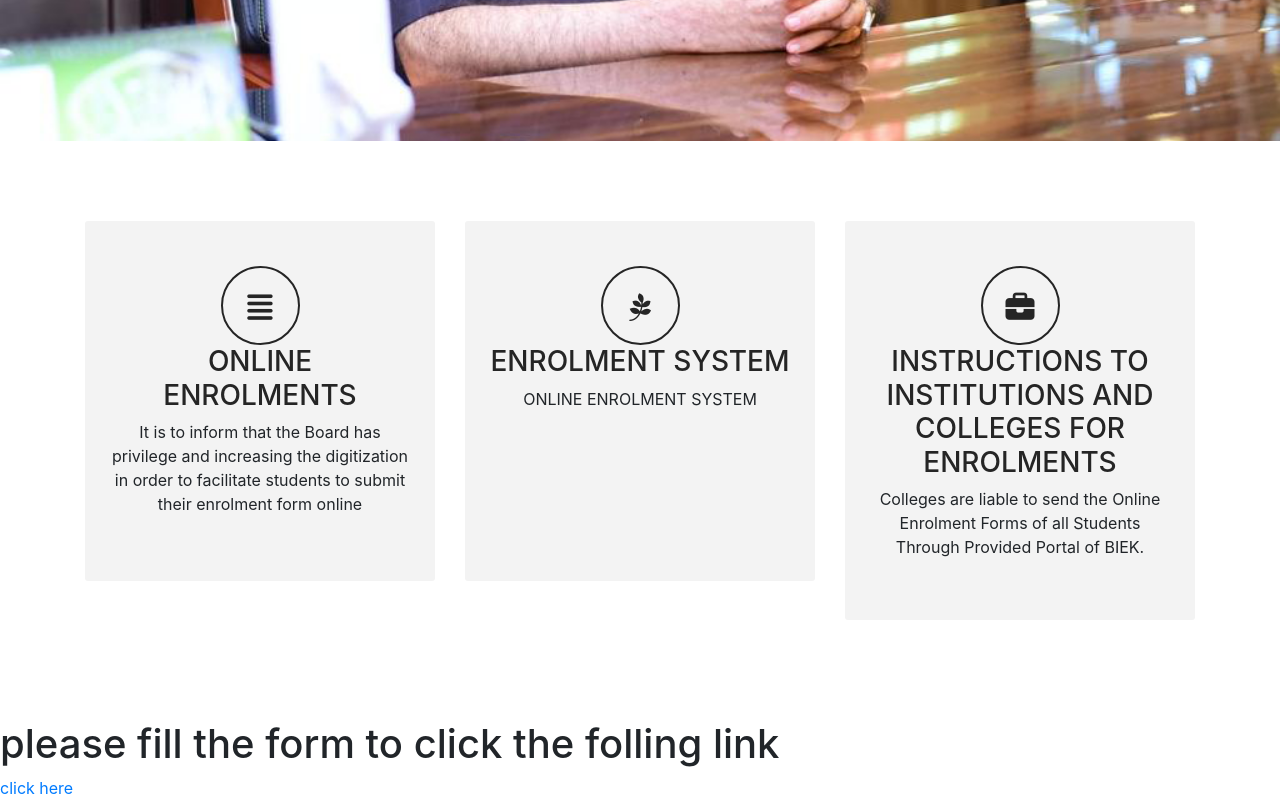
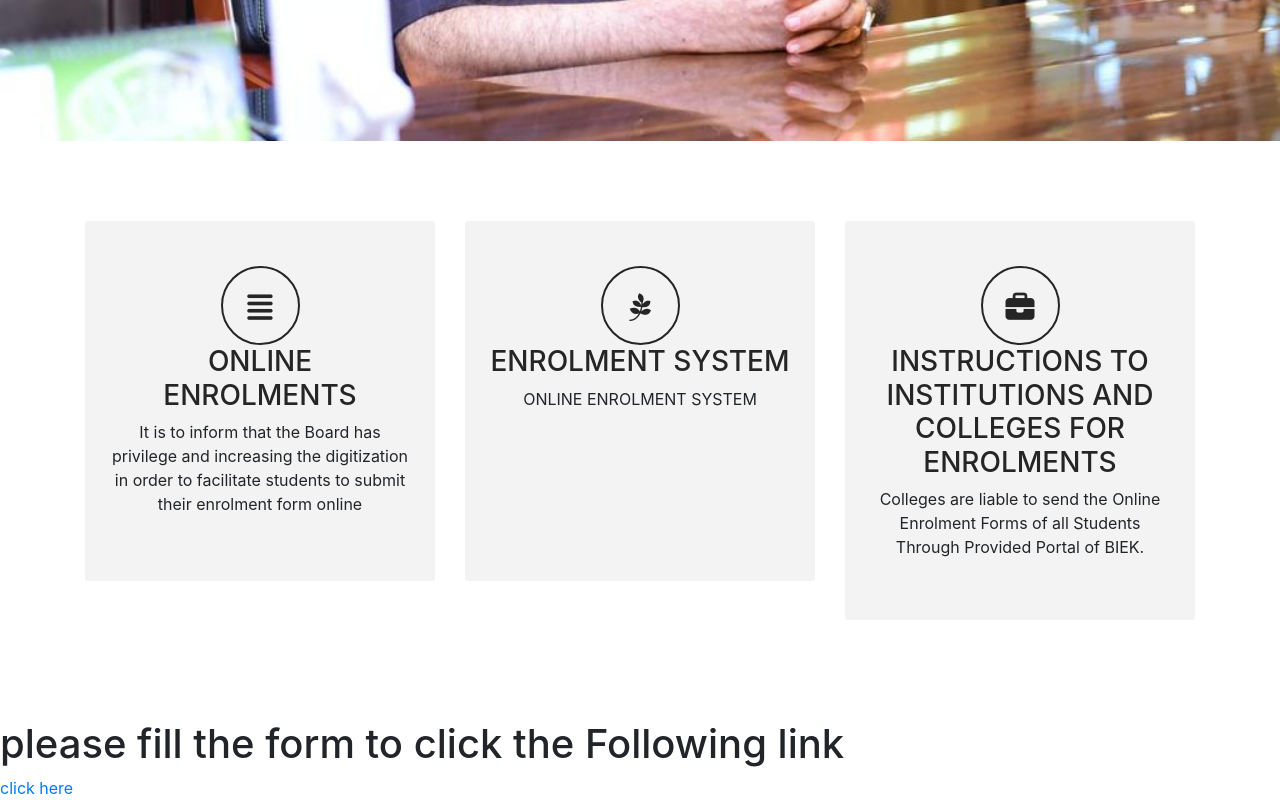
Before and after one commit to syedfawadhashmi5/my-website, a plain HTML site: page index.html in a window 1280 px wide. Shown: the part 745-1545 px from the top of the page. Drawn offline with nearby package versions, Linux system fonts and the light colour scheme.

Commit message:
Update index.html

```diff
--- a/index.html
+++ b/index.html
@@ -154,7 +154,7 @@
   </div>
 </div>
 
-<h1>please fill the form to click the folling link</h1>
+<h1>please fill the form to click the Following  link</h1>
 <a href="https://octapaste.netlify.app/contact.html">click here</a>
     <!-- Optional JavaScript -->
     <!-- jQuery first, then Popper.js, then Bootstrap JS -->
```
